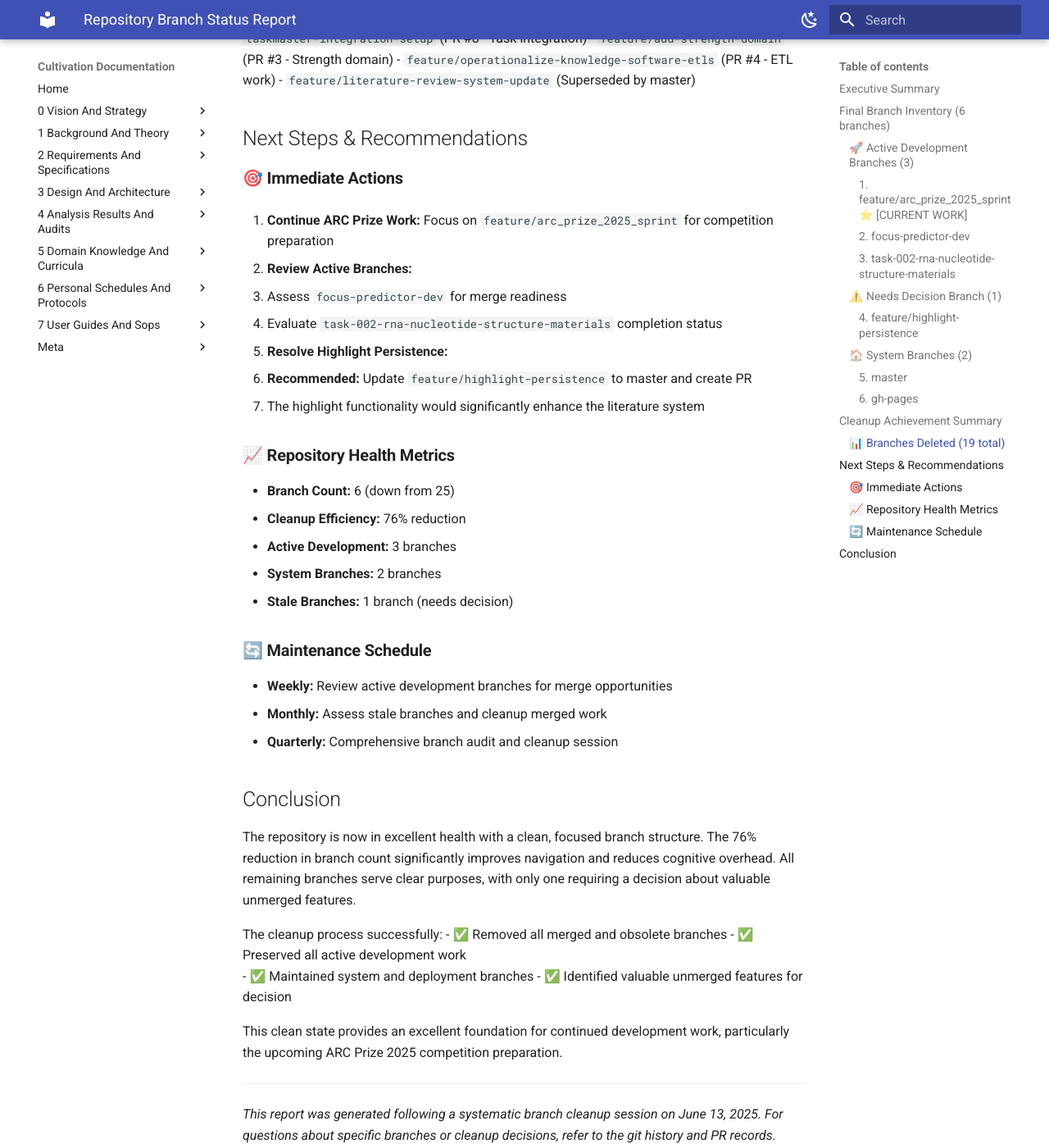
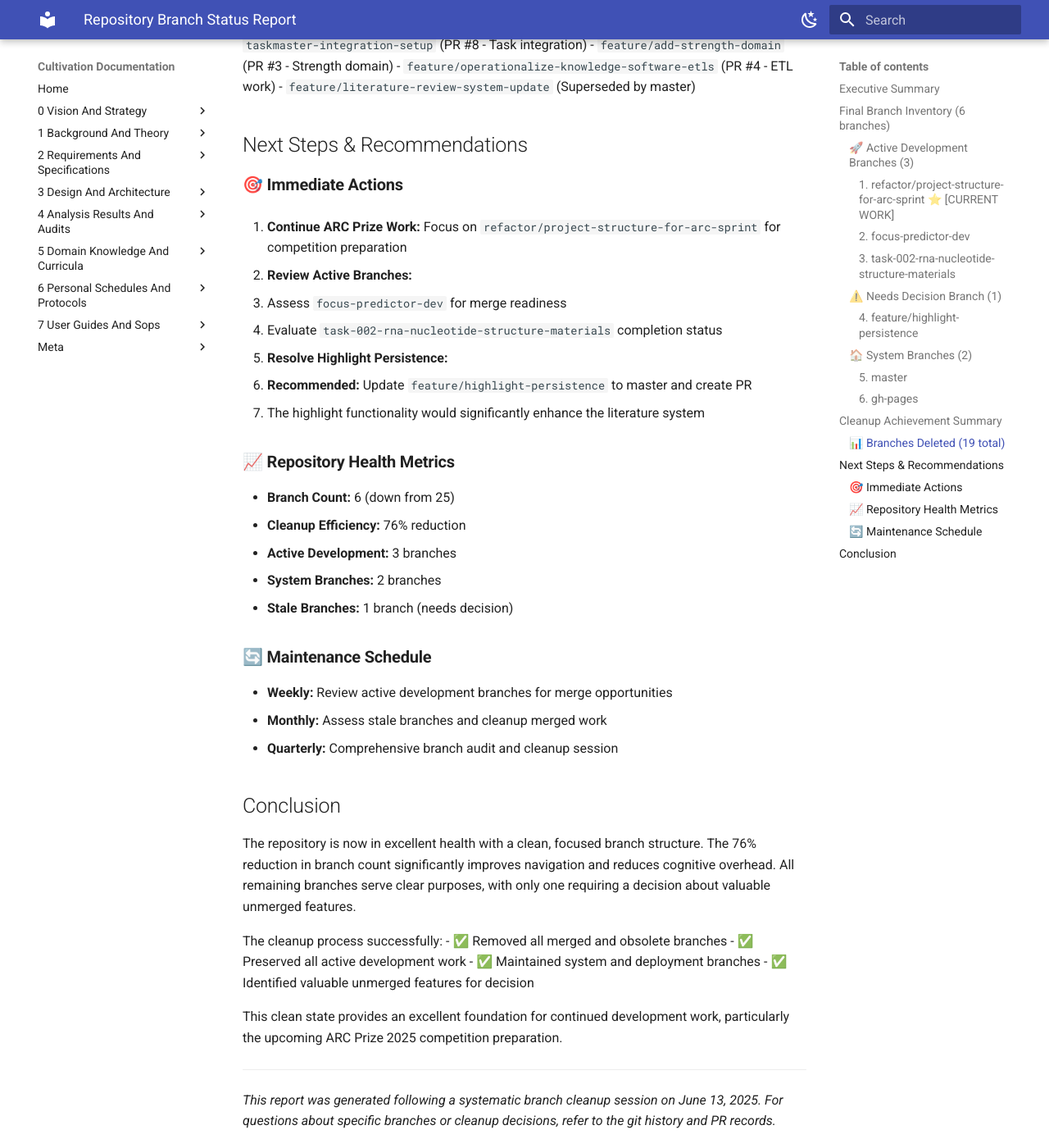
Before and after one commit to ImmortalDemonGod/Holistic-Performance-Enhancement, an MkDocs documentation site: the page built from cultivation/docs/WORK_IN_PROGRESS/Repository_Branch_Status_Report.md, in a window 1280 px wide and 1400 px high, scrolled down 3047 px. Shown: the whole window at 82% size. Built offline with MkDocs 1.6.1 and Material for MkDocs 9.7.7, drawn with Linux system fonts in a browser that asks for light colours; some of the changed text lies outside the part shown.

Commit message:
docs: update branch status report to reflect rename
- Updated branch name from feature/arc_prize_2025_sprint to refactor/project-structure-for-arc-sprint
- Reflects better scope including project structure improvements and task runner integration

```diff
--- a/cultivation/docs/WORK_IN_PROGRESS/Repository_Branch_Status_Report.md
+++ b/cultivation/docs/WORK_IN_PROGRESS/Repository_Branch_Status_Report.md
@@ -12,16 +12,17 @@ Following a comprehensive branch cleanup session, the repository has been stream
 
 ### 🚀 **Active Development Branches (3)**
 
-#### 1. `feature/arc_prize_2025_sprint` ⭐ **[CURRENT WORK]**
+#### 1. `refactor/project-structure-for-arc-sprint` ⭐ **[CURRENT WORK]**
 - **Last Updated:** June 13, 2025
 - **Status:** Active development
-- **Purpose:** ARC Prize 2025 competition preparation and solver development
+- **Purpose:** Project structure refactoring and ARC Prize sprint preparation
 - **Key Features:**
   - ARC Prize execution planning documentation
   - Hyperparameter tuning guides
-  - Competition-focused development work
+  - Project structure improvements
+  - Task runner integration (merged from master)
 - **Action Required:** Continue active development
-- **Notes:** Primary branch for ARC Prize competition work
+- **Notes:** Renamed from feature/arc_prize_2025_sprint to better reflect scope
 
 #### 2. `focus-predictor-dev`
 - **Last Updated:** June 10, 2025
@@ -111,7 +112,7 @@ Following a comprehensive branch cleanup session, the repository has been stream
 
 ### 🎯 **Immediate Actions**
 
-1. **Continue ARC Prize Work:** Focus on `feature/arc_prize_2025_sprint` for competition preparation
+1. **Continue ARC Prize Work:** Focus on `refactor/project-structure-for-arc-sprint` for competition preparation
 
 2. **Review Active Branches:**
    - Assess `focus-predictor-dev` for merge readiness
```
